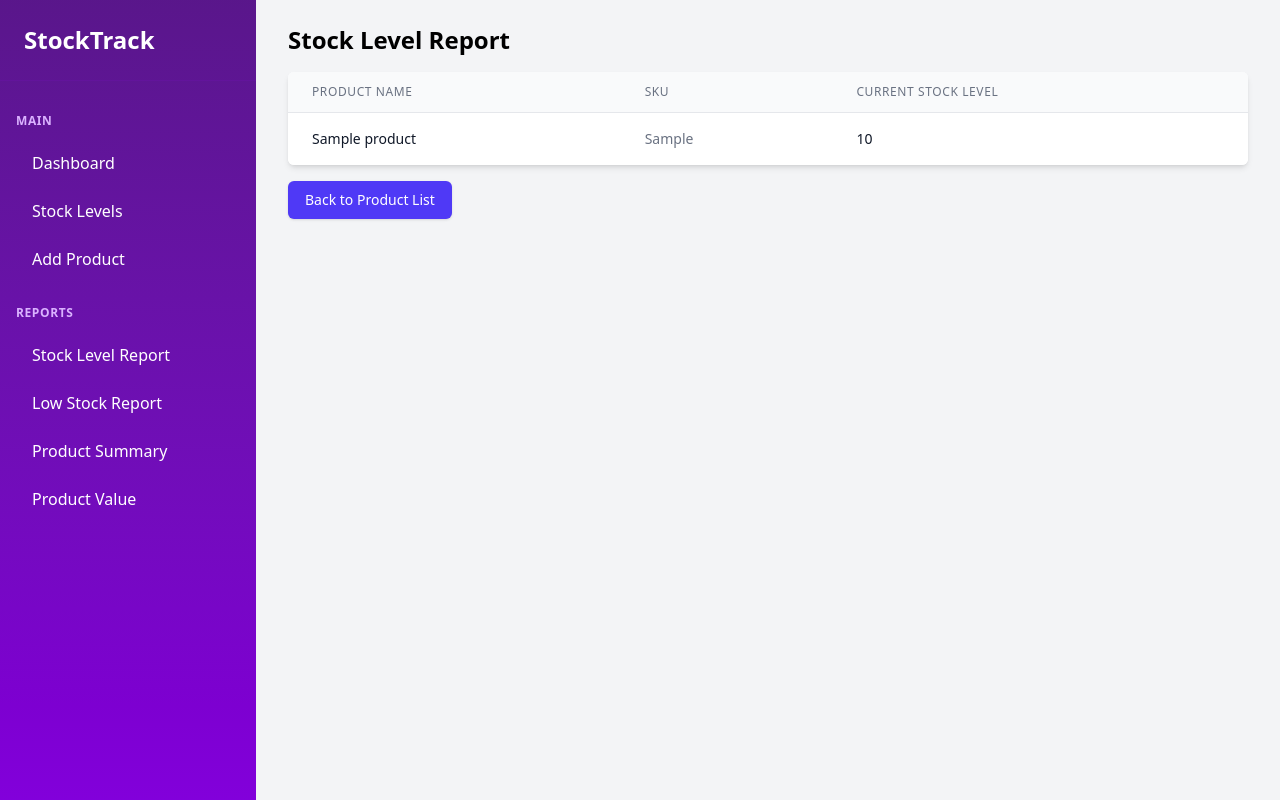
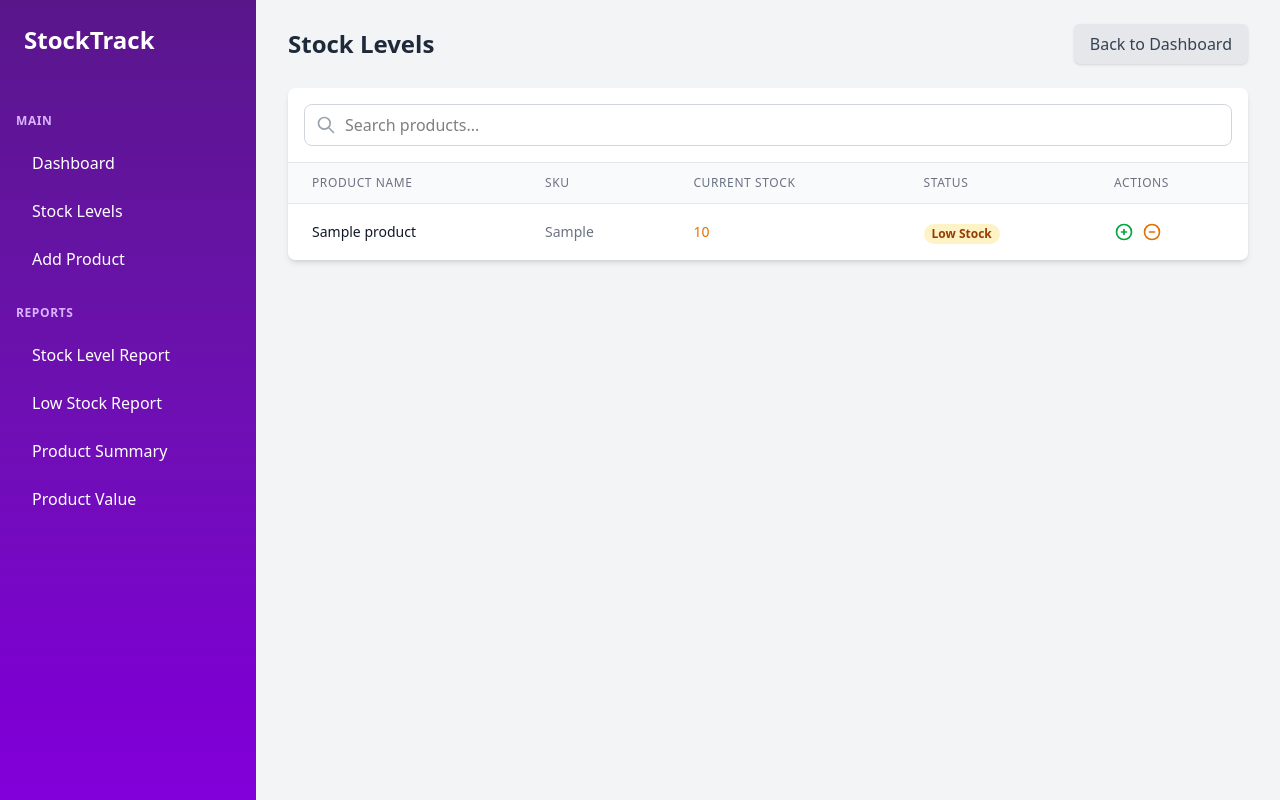
Before and after one commit to jujubear24/inventory_app, a Flask app: page /stock_levels in a window 1280 px wide. Run offline with Flask 3, Linux system fonts and the light colour scheme; tables that the repository leaves empty hold one stand-in row (values such as "Sample post"); style sheets or scripts are compiled from the project's sources.

Commit message:
feat[stock_levels]: Add styling to 'stock levels' view

```diff
--- a/templates/stock_levels.html
+++ b/templates/stock_levels.html
@@ -1,10 +1,30 @@
 {% extends 'base.html' %}
 
-{% block title %}Stock Level Report{% endblock %}
+{% block title %}Stock Levels{% endblock %}
 
 {% block content %}
-<h1 class="text-2xl font-semibold mb-4">Stock Level Report</h1>
-<div class="bg-white shadow-md rounded-md overflow-hidden">
+<div class="flex justify-between items-center mb-6">
+    <h1 class="text-2xl font-bold text-gray-800">Stock Levels</h1>
+    <a href="{{ url_for('routes.product_list') }}"
+        class="inline-flex items-center px-4 py-2 bg-gray-200 text-gray-700 rounded-md shadow-sm hover:bg-gray-300 transition-colors">
+        Back to Dashboard
+    </a>
+</div>
+
+<div class="bg-white shadow-md rounded-lg overflow-hidden">
+    <div class="p-4 border-b border-gray-200">
+        <div class="relative">
+            <input type="text" id="stockSearchInput" placeholder="Search products..."
+                class="w-full pl-10 pr-4 py-2 rounded-lg border border-gray-300 focus:outline-none focus:ring-2 focus:ring-blue-500 focus:border-transparent">
+            <div class="absolute left-3 top-1/2 transform -translate-y-1/2 text-gray-400">
+                <svg class="w-5 h-5" fill="none" stroke="currentColor" viewBox="0 0 24 24"
+                    xmlns="http://www.w3.org/2000/svg">
+                    <path stroke-linecap="round" stroke-linejoin="round" stroke-width="2"
+                        d="M21 21l-6-6m2-5a7 7 0 11-14 0 7 7 0 0114 0z"></path>
+                </svg>
+            </div>
+        </div>
+    </div>
     <table class="min-w-full divide-y divide-gray-200">
         <thead class="bg-gray-50">
             <tr>
@@ -15,29 +35,96 @@
                     SKU
                 </th>
                 <th scope="col" class="px-6 py-3 text-left text-xs font-medium text-gray-500 uppercase tracking-wider">
-                    Current Stock Level
+                    Current Stock
+                </th>
+                <th scope="col" class="px-6 py-3 text-left text-xs font-medium text-gray-500 uppercase tracking-wider">
+                    Status
+                </th>
+                <th scope="col" class="px-6 py-3 text-left text-xs font-medium text-gray-500 uppercase tracking-wider">
+                    Actions
                 </th>
             </tr>
         </thead>
         <tbody class="bg-white divide-y divide-gray-200">
             {% for product in products %}
-            <tr>
+            <tr class="hover:bg-gray-50">
                 <td class="px-6 py-4 whitespace-nowrap">
-                    <div class="text-sm text-gray-900">{{ product.name }}</div>
+                    <div class="text-sm font-medium text-gray-900">{{ product.name }}</div>
                 </td>
                 <td class="px-6 py-4 whitespace-nowrap">
                     <div class="text-sm text-gray-500">{{ product.sku }}</div>
                 </td>
                 <td class="px-6 py-4 whitespace-nowrap">
-                    <div class="text-sm text-gray-900">{{ product.stock_level }}</div>
+                    <div class="text-sm font-medium
+                        {% if product.stock_level <= 0 %}
+                            text-red-600
+                        {% elif product.stock_level <= product.low_stock_threshold %}
+                            text-amber-600
+                        {% else %}
+                            text-green-600
+                        {% endif %}
+                    ">{{ product.stock_level }}</div>
+                </td>
+                <td class="px-6 py-4 whitespace-nowrap">
+                    {% if product.stock_level <= 0 %} <span
+                        class="px-2 inline-flex text-xs leading-5 font-semibold rounded-full bg-red-100 text-red-800">
+                        Out of Stock
+                        </span>
+                        {% elif product.stock_level <= product.low_stock_threshold %} <span
+                            class="px-2 inline-flex text-xs leading-5 font-semibold rounded-full bg-amber-100 text-amber-800">
+                            Low Stock
+                            </span>
+                            {% else %}
+                            <span
+                                class="px-2 inline-flex text-xs leading-5 font-semibold rounded-full bg-green-100 text-green-800">
+                                In Stock
+                            </span>
+                            {% endif %}
+                </td>
+                <td class="px-6 py-4 whitespace-nowrap">
+                    <div class="flex space-x-2">
+                        <a href="{{ url_for('routes.stock_in', product_id=product.id) }}"
+                            class="text-green-600 hover:text-green-900" title="Stock In">
+                            <svg class="w-5 h-5" fill="none" stroke="currentColor" viewBox="0 0 24 24"
+                                xmlns="http://www.w3.org/2000/svg">
+                                <path stroke-linecap="round" stroke-linejoin="round" stroke-width="2"
+                                    d="M12 9v3m0 0v3m0-3h3m-3 0H9m12 0a9 9 0 11-18 0 9 9 0 0118 0z"></path>
+                            </svg>
+                        </a>
+                        <a href="{{ url_for('routes.stock_out', product_id=product.id) }}"
+                            class="text-amber-600 hover:text-amber-900" title="Stock Out">
+                            <svg class="w-5 h-5" fill="none" stroke="currentColor" viewBox="0 0 24 24"
+                                xmlns="http://www.w3.org/2000/svg">
+                                <path stroke-linecap="round" stroke-linejoin="round" stroke-width="2"
+                                    d="M15 12H9m12 0a9 9 0 11-18 0 9 9 0 0118 0z"></path>
+                            </svg>
+                        </a>
+                    </div>
                 </td>
             </tr>
             {% endfor %}
         </tbody>
     </table>
 </div>
-<a href="{{ url_for('routes.product_list') }}"
-    class="mt-4 inline-flex items-center px-4 py-2 border border-transparent text-sm font-medium rounded-md shadow-sm text-white bg-indigo-600 hover:bg-indigo-700 focus:outline-none focus:ring-2 focus:ring-offset-2 focus:ring-indigo-500">
-    Back to Product List
-</a>
+
+<script>
+    document.addEventListener('DOMContentLoaded', function () {
+        const searchInput = document.getElementById('stockSearchInput');
+        searchInput.addEventListener('keyup', function () {
+            const searchTerm = this.value.toLowerCase();
+            const tableRows = document.querySelectorAll('tbody tr');
+
+            tableRows.forEach(row => {
+                const productName = row.querySelector('td:first-child').textContent.toLowerCase();
+                const sku = row.querySelector('td:nth-child(2)').textContent.toLowerCase();
+
+                if (productName.includes(searchTerm) || sku.includes(searchTerm)) {
+                    row.style.display = '';
+                } else {
+                    row.style.display = 'none';
+                }
+            });
+        });
+    });
+</script>
 {% endblock %}
```
